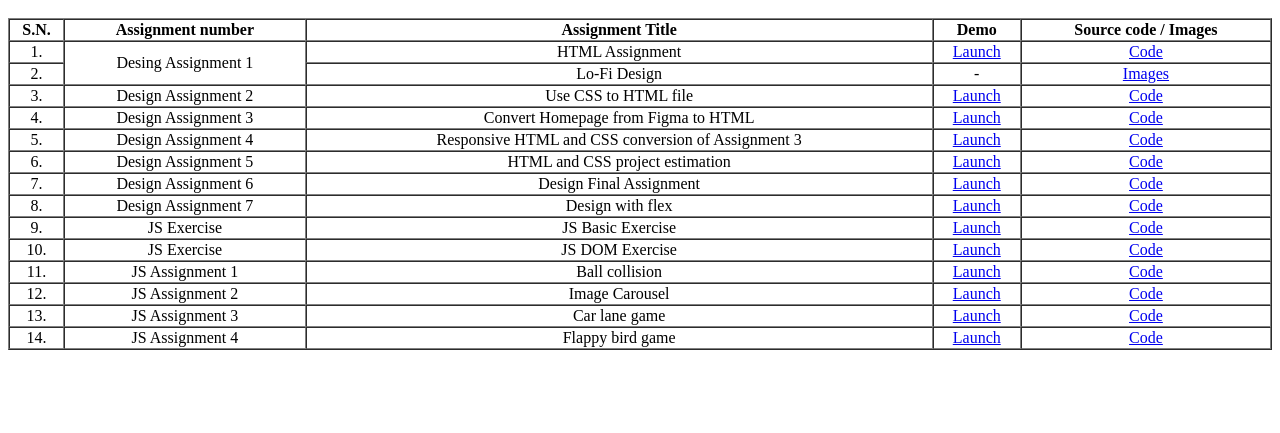
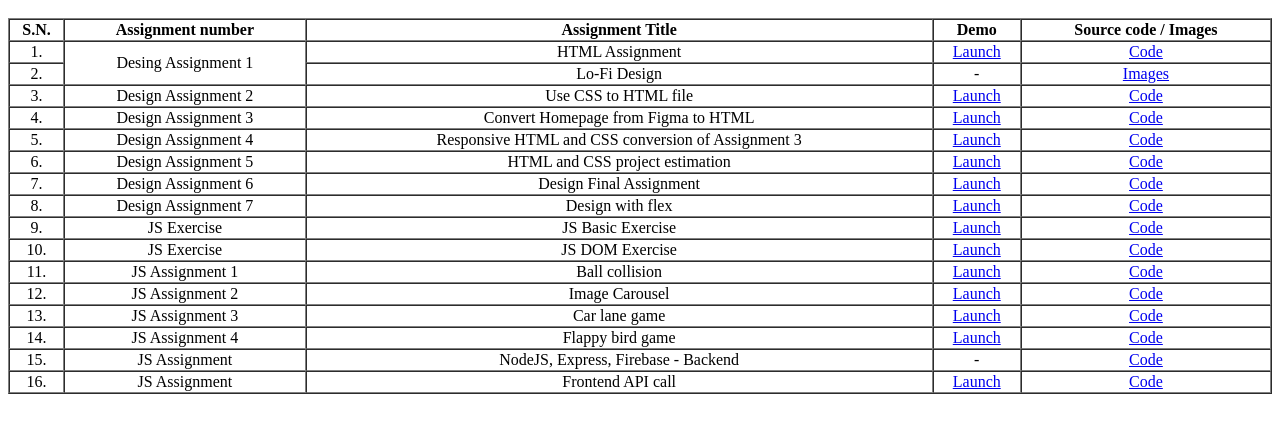
Before and after one commit to crazieeKinG/Leapfrog, a plain HTML site: page index.html in a window 1280 px wide. Shown: the part 101-534 px from the top of the page. Drawn offline with Linux system fonts and the light colour scheme.

Commit message:
Update index.html

```diff
--- a/index.html
+++ b/index.html
@@ -133,6 +133,22 @@
                 <td><a href="https://github.dev/crazieeKinG/Flappy-bird" target="_blank">Code</a>
                 </td>
             </tr>
+            <tr>
+                <td>15.</td>
+                <td>JS Assignment</td>
+                <td>NodeJS, Express, Firebase - Backend</td>
+                <td>-</td>
+                <td><a href="https://github.com/crazieeKinG/Nodejs-express-backend" target="_blank">Code</a>
+                </td>
+            </tr>
+            <tr>
+                <td>16.</td>
+                <td>JS Assignment</td>
+                <td>Frontend API call</td>
+                <td><a href="https://tundra-gentle-warlock.glitch.me/" target="_blank">Launch</a></td>
+                <td><a href="https://github.com/crazieeKinG/Frontend-API-call" target="_blank">Code</a>
+                </td>
+            </tr>
         </tbody>
     </table>
 </body>
```
